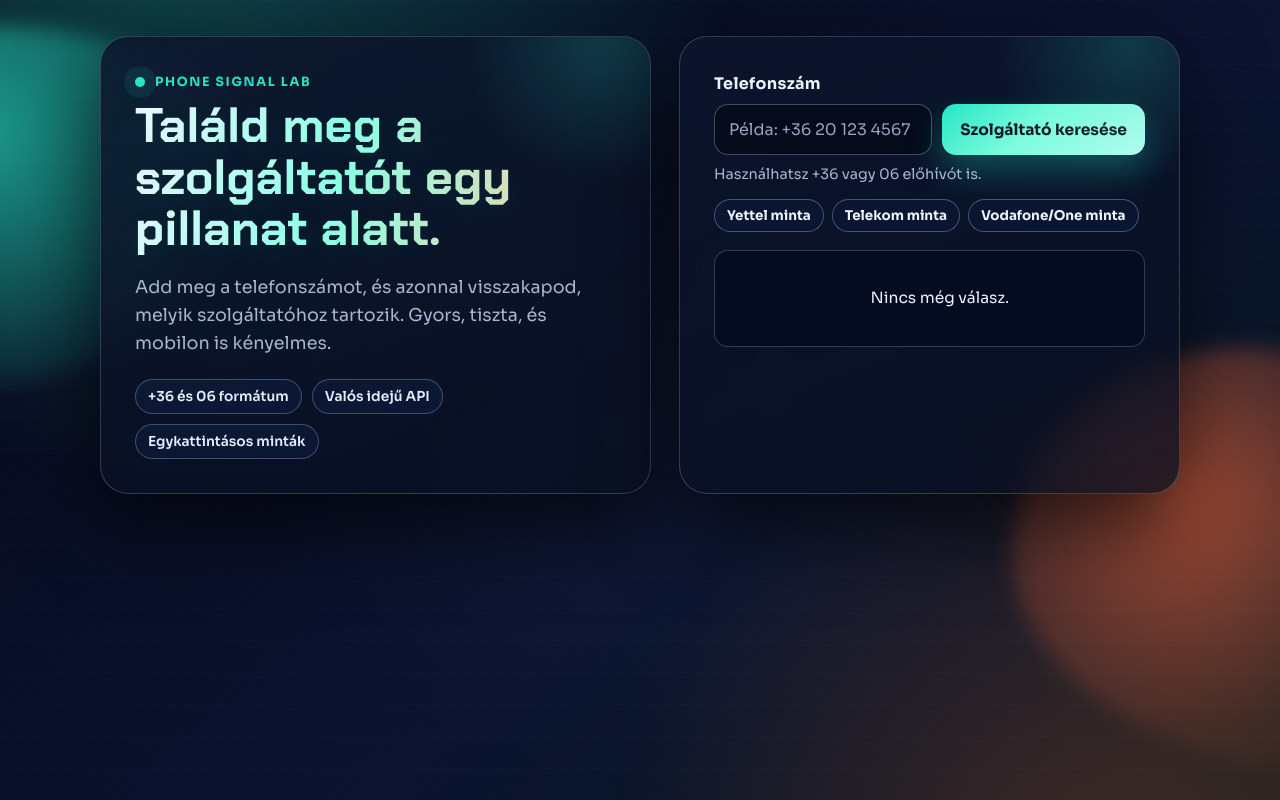
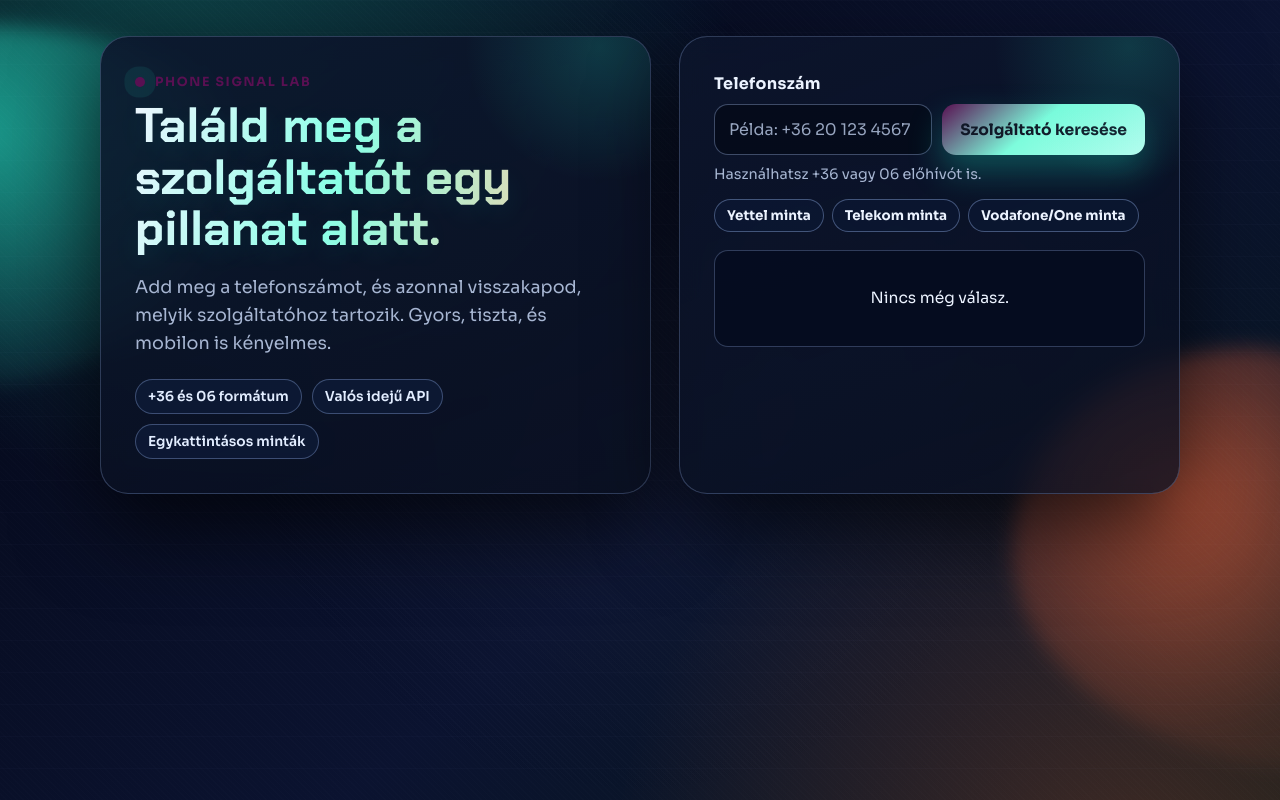
Before and after one commit to Geher-Marcell/devops-phone-number, a plain HTML site: page frontend/index.html in a window 1280 px wide. Drawn offline with Linux system fonts and the light colour scheme.

Commit message:
Update index.html

```diff
--- a/frontend/index.html
+++ b/frontend/index.html
@@ -18,11 +18,11 @@
 				--ink: #ecf3ff;
 				--muted: #a7b6d2;
 				--line: rgba(145, 173, 230, 0.27);
-				--accent: #ff6a3d;
-				--accent-strong: #ff9353;
-				--mint: #25e5c7;
-				--danger: #ff5d73;
-				--ok: #3edd92;
+				--accent: #ff000;
+				--accent-strong: #00ff00;
+				--mint: #591052;
+				--danger: #28519e;
+				--ok: #606060;
 				--radius-lg: 28px;
 				--radius-md: 14px;
 				--shadow: 0 32px 84px rgba(0, 0, 0, 0.65);
```
